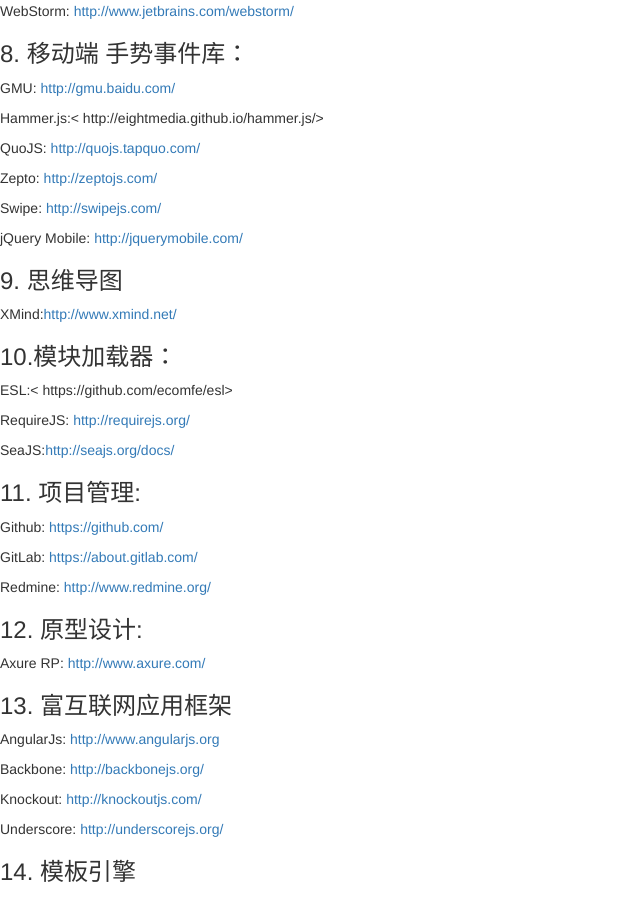
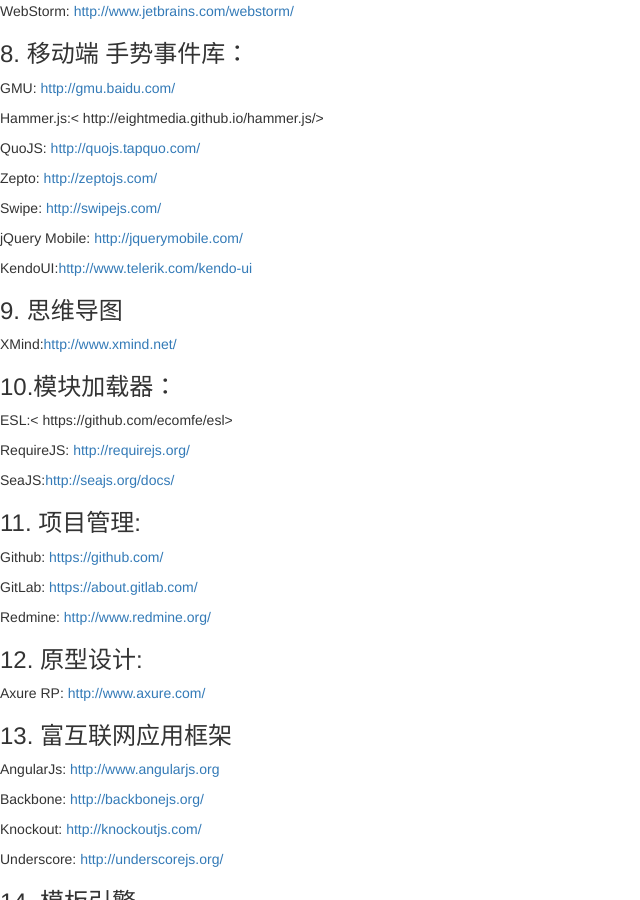
Before and after one commit to wkylin/wkylin.github.com, a Jekyll site: the page built from _posts/core-samples/2014-05-20-knowledge.md, in a window 1280 px wide and 900 px high, scrolled down 1972 px. Shown: the whole window, without its empty margins (0-640 px from the left). Built offline with Jekyll 4.4.1, drawn with Linux system fonts in a browser that asks for light colours; nearby versions of some CDN libraries; library files that are not in the unit come from our copies; comment, search, counter and statistics services are not loaded.

```diff
--- a/_posts/core-samples/2014-05-20-knowledge.md
+++ b/_posts/core-samples/2014-05-20-knowledge.md
@@ -79,6 +79,8 @@
 Swipe: <http://swipejs.com/>
 
 jQuery Mobile: <http://jquerymobile.com/>
+
+KendoUI:<http://www.telerik.com/kendo-ui>
 
 ###9. 思维导图
 
```
